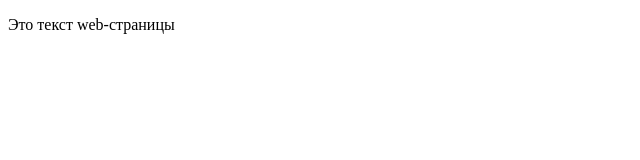
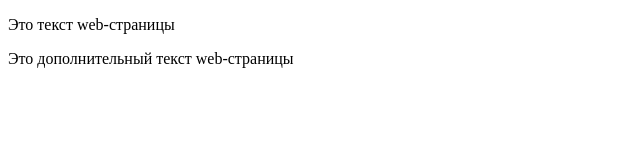
Before and after one commit to WebHeroSchool/Oxrepository, a plain HTML site: page Index.html in a window 1280 px wide. Shown: the whole page, without its empty margins (0-640 px from the left). Drawn offline with Linux system fonts and the light colour scheme.

Commit message:
Добавлен текст в index

```diff
--- a/Index.html
+++ b/Index.html
@@ -6,5 +6,6 @@
 </head>
 <body>
        <p>Это текст web-страницы</p>
+       <p>Это дополнительный текст web-страницы</p>
 </body>
 </html>
```
